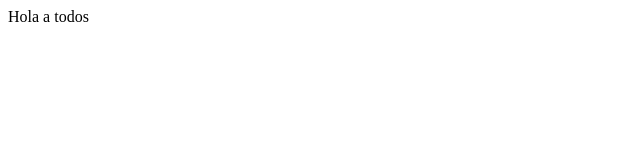
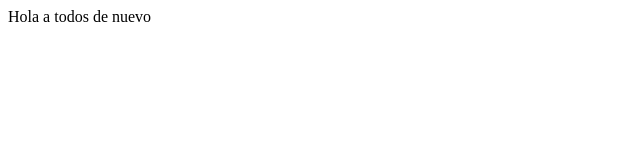
Before and after one commit to Garmonte/curso-primera, a plain HTML site: page index.html in a window 1280 px wide. Shown: the full height of the page, 0-640 px from the left. Drawn offline with Linux system fonts and the light colour scheme.

Commit message:
cambio de texto

```diff
--- a/index.html
+++ b/index.html
@@ -7,6 +7,6 @@
     <title>Document</title>
 </head>
 <body>
-    Hola a todos
+    Hola a todos de nuevo
 </body>
 </html>
```
